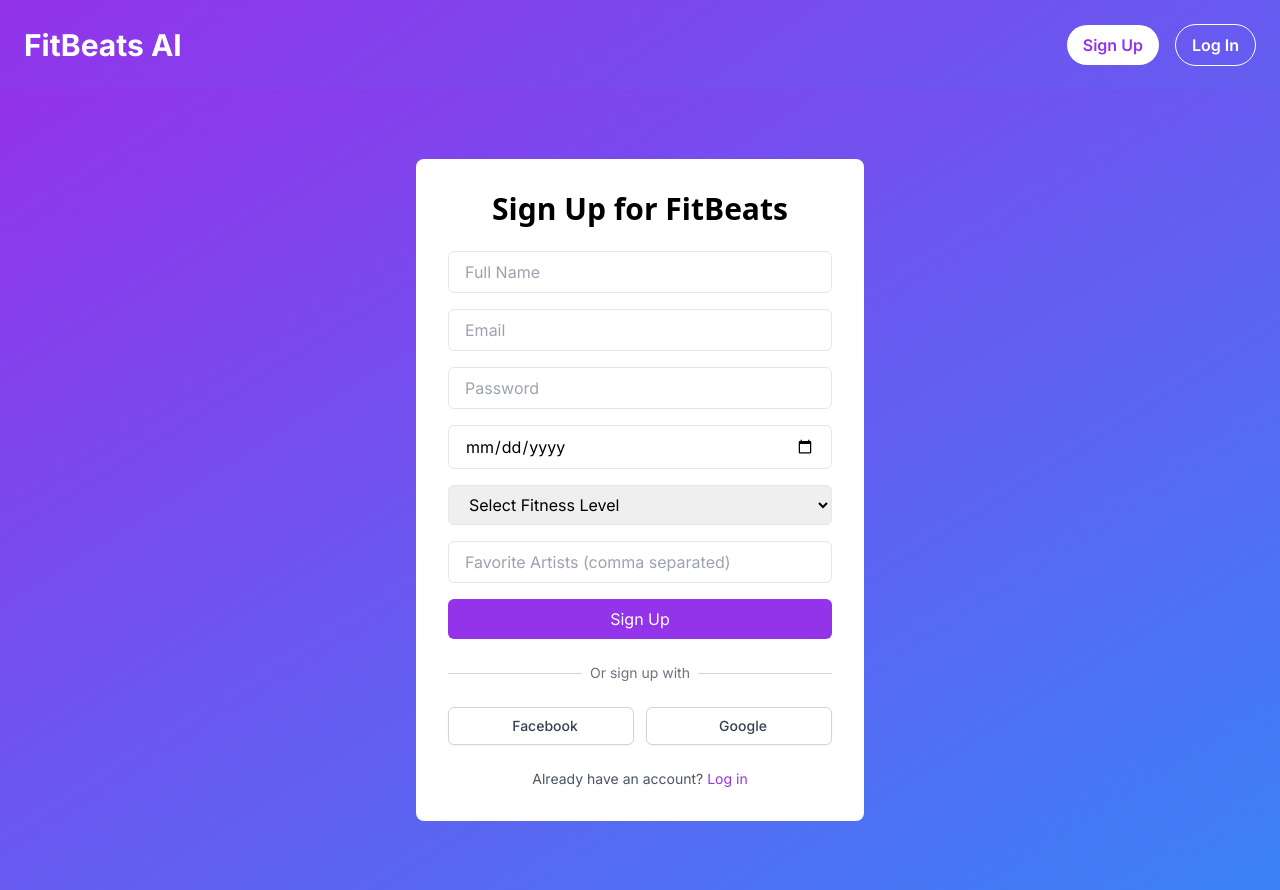
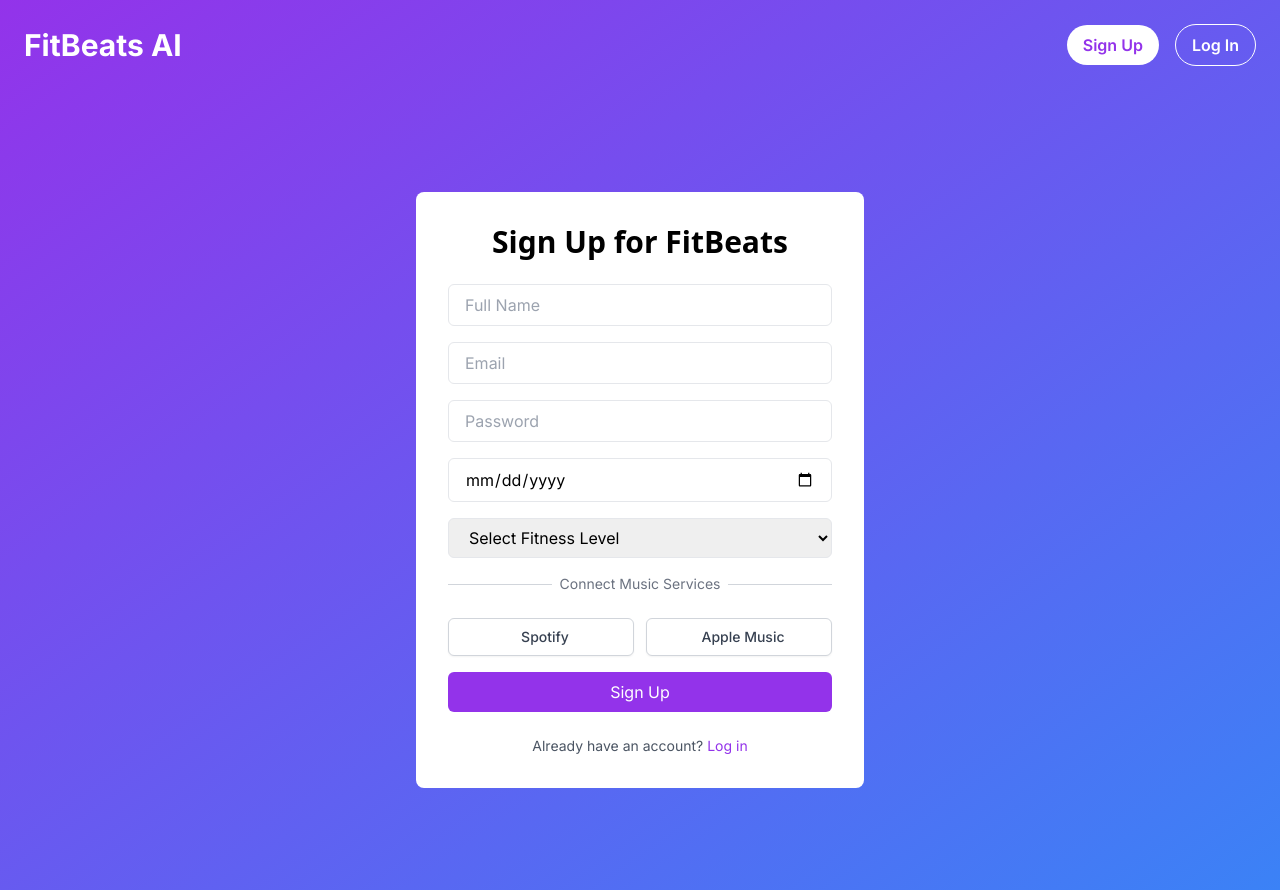
Before and after one commit to sgafurov/FitBeats, a Next.js app: page /sign-up in a window 1280 px wide. Built offline with nearby package versions, Linux system fonts and the light colour scheme.

Commit message:
Remove alternate platform signup/login options

```diff
--- a/app/log-in/page.tsx
+++ b/app/log-in/page.tsx
@@ -5,7 +5,7 @@
     return (
         <div className="min-h-screen justify-center bg-gradient-to-r from-blue-500 to-purple-600">
             <Header />
-            <div className="min-h-screen bg-gradient-to-r from-blue-500 to-purple-600 flex items-center justify-center p-4 text-black ">
+            <div className="min-h-screen flex items-center justify-center p-4 text-black ">
                 {/* <div className="bg-white p-8 rounded-lg shadow-md w-96"> */}
                 <div className="bg-white p-8 rounded-lg w-96">
                     <h1 className="text-3xl font-bold mb-6 text-center text-gray-800 font-roboto">
@@ -43,19 +43,7 @@
                             Sign Up
                         </a>
                     </div>
-                    <div className="mt-6">
-                        <p className="text-center text-sm text-gray-600 mb-4">
-                            Or login with
-                        </p>
-                        <div className="flex justify-center space-x-4">
-                            <button className="flex items-center justify-center w-12 h-12 rounded-full bg-red-500 text-white hover:bg-red-600 transition duration-300">
-                                <i className="fab fa-google"></i>
-                            </button>
-                            <button className="flex items-center justify-center w-12 h-12 rounded-full bg-blue-600 text-white hover:bg-blue-700 transition duration-300">
-                                <i className="fab fa-facebook-f"></i>
-                            </button>
-                        </div>
-                    </div>
+
                     <p className="mt-8 text-center text-xs text-gray-500">
                         Need help? Contact support@aiworkoutmusic.com
                     </p>
--- a/app/sign-up/page.tsx
+++ b/app/sign-up/page.tsx
@@ -5,9 +5,10 @@
   return (
     <div className="min-h-screen justify-center bg-gradient-to-br from-purple-600 to-blue-500">
       <Header />
-      <div className="min-h-screen bg-gradient-to-br from-purple-600 to-blue-500 flex items-center justify-center p-4 text-black">
+      <div className="min-h-screen flex items-center justify-center p-4 text-black">
         <div className="bg-white rounded-lg p-8 max-w-md w-full">
           <h1 className="text-3xl font-bold text-center mb-6 font-sans">Sign Up for FitBeats</h1>
+
           <form className="space-y-4">
             <div>
               <input type="text" name="name" placeholder="Full Name" className="w-full px-4 py-2 border rounded-md focus:outline-none focus:ring-2 focus:ring-purple-600" />
@@ -29,29 +30,31 @@
                 <option value="advanced">Advanced</option>
               </select>
             </div>
-            <div>
-              <input type="text" name="favoriteArtists" placeholder="Favorite Artists (comma separated)" className="w-full px-4 py-2 border rounded-md focus:outline-none focus:ring-2 focus:ring-purple-600" />
-            </div>
-            <button type="submit" className="w-full bg-purple-600 text-white py-2 rounded-md hover:bg-purple-700 transition duration-300">Sign Up</button>
-          </form>
-          <div className="mt-6">
+
+            <div className="mt-6">
             <div className="relative">
               <div className="absolute inset-0 flex items-center">
                 <div className="w-full border-t border-gray-300"></div>
               </div>
               <div className="relative flex justify-center text-sm">
-                <span className="px-2 bg-white text-gray-500">Or sign up with</span>
+                <span className="px-2 bg-white text-gray-500">
+                  Connect Music Services
+                </span>
               </div>
             </div>
             <div className="mt-6 grid grid-cols-2 gap-3">
               <button className="flex items-center justify-center px-4 py-2 border border-gray-300 rounded-md shadow-sm text-sm font-medium text-gray-700 bg-white hover:bg-gray-50">
-                <i className="fab fa-facebook-f mr-2 text-blue-600"></i> Facebook
+                <i className="fab fa-spotify mr-2 text-green-500"></i> Spotify
               </button>
               <button className="flex items-center justify-center px-4 py-2 border border-gray-300 rounded-md shadow-sm text-sm font-medium text-gray-700 bg-white hover:bg-gray-50">
-                <i className="fab fa-google mr-2 text-red-500"></i> Google
+                <i className="fab fa-apple mr-2 text-gray-800"></i> Apple Music
               </button>
             </div>
           </div>
+
+            <button type="submit" className="w-full bg-purple-600 text-white py-2 rounded-md hover:bg-purple-700 transition duration-300">Sign Up</button>
+          </form>
+
           <div className="mt-6 text-center text-sm">
             <span className="text-gray-600">Already have an account? </span>
             <a href="#" className="text-purple-600 hover:underline">Log in</a>
```
